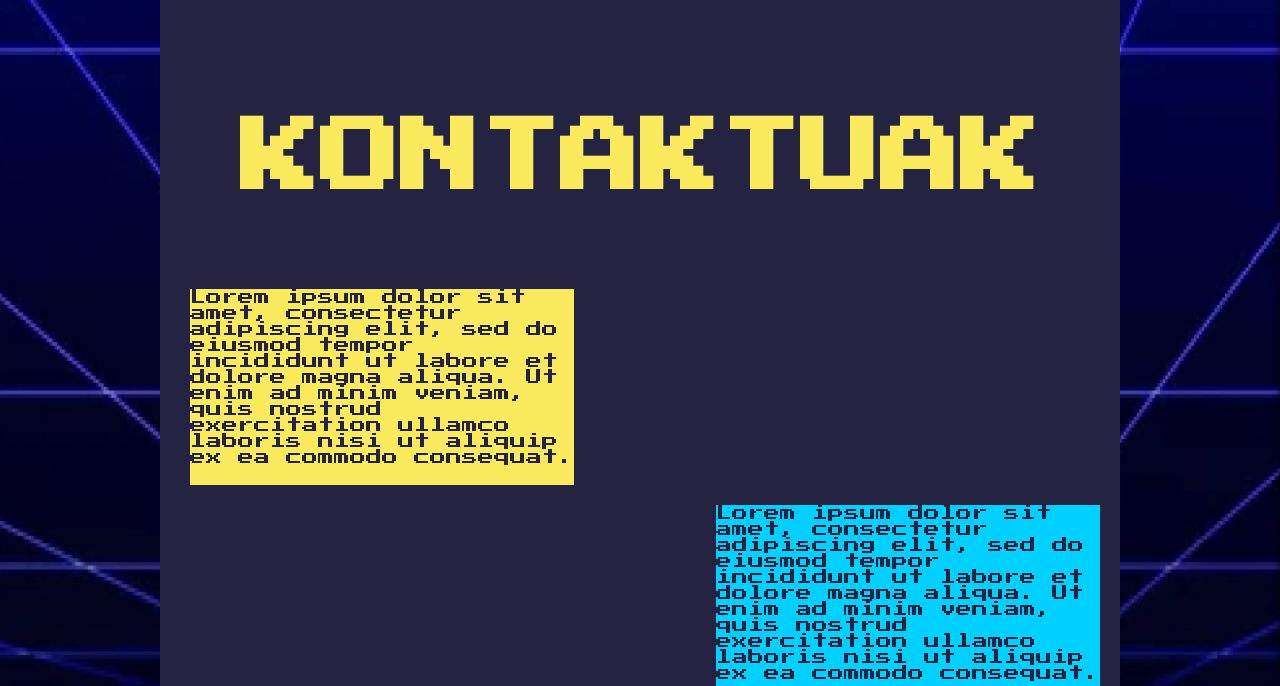
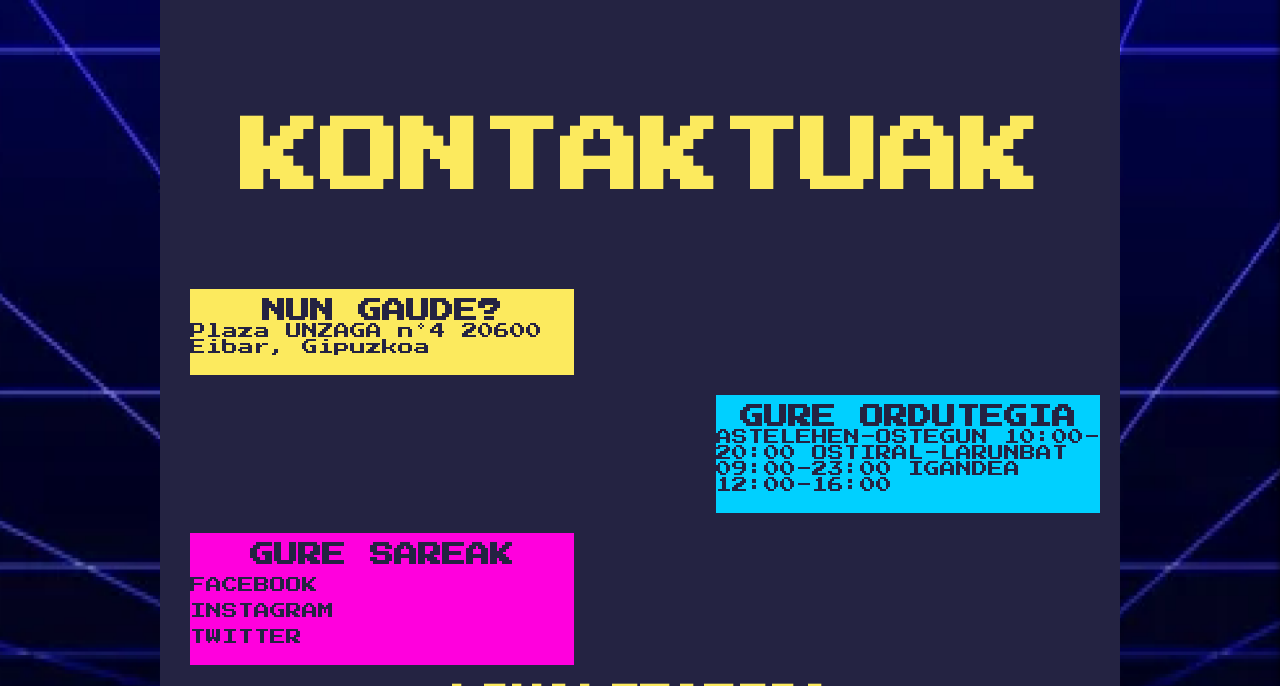
Before and after one commit to alberdijon/Grill-and-Chill, a Django app: page /clientside/kontaktuak/ in a window 1280 px wide. Shown: the part 120-806 px from the top of the page. Run offline with Django 5.2, Linux system fonts and the light colour scheme; data that the repository does not hold is empty.

Commit message:
Hanbat textu aldatuta

```diff
--- a/GrillAndChill/Grill_And_Chill/templates/usertemplates/Kontaktuak.html
+++ b/GrillAndChill/Grill_And_Chill/templates/usertemplates/Kontaktuak.html
@@ -8,31 +8,36 @@
 
     <div class="karratua">
       <div class="textua">
+        <h1 style="color: #242342; padding-top: 10px;">NUN GAUDE?</h1>
         <p>
-              Lorem ipsum dolor sit amet, consectetur adipiscing elit, sed do
-              eiusmod tempor incididunt ut labore et dolore magna aliqua. Ut
-              enim ad minim veniam, quis nostrud exercitation ullamco laboris
-              nisi ut aliquip ex ea commodo consequat.
+          Plaza UNZAGA n°4 20600 Eibar, Gipuzkoa
         </p>
       </div>
     </div>
     <div class="karratua2">
       <div class="textua">
+        <h1 style="color: #242342; padding-top: 10px;">GURE ORDUTEGIA</h1>
         <p>
-              Lorem ipsum dolor sit amet, consectetur adipiscing elit, sed do
-              eiusmod tempor incididunt ut labore et dolore magna aliqua. Ut
-              enim ad minim veniam, quis nostrud exercitation ullamco laboris
-              nisi ut aliquip ex ea commodo consequat.
+          ASTELEHEN-OSTEGUN
+          10:00-20:00
+          OSTIRAL-LARUNBAT
+          09:00-23:00
+          IGANDEA
+          12:00-16:00
         </p>
       </div>
     </div>
     <div class="karratua3">
       <div class="textua">
-            <p>
-              Lorem ipsum dolor sit amet, consectetur adipiscing elit, sed do
-              eiusmod tempor incididunt ut labore et dolore magna aliqua. Ut
-              enim ad minim veniam, quis nostrud exercitation ullamco laboris
-              nisi ut aliquip ex ea commodo consequat.
+        <h1 style="color: #242342; padding-top: 10px;">GURE SAREAK</h1>
+        <p style="padding-top:10px ;">
+          FACEBOOK
+        </p>
+        <p style="padding-top:10px ;">
+          INSTAGRAM
+        </p>
+        <p style="padding-top:10px ;">
+          TWITTER
         </p>
       </div>
     </div>
@@ -40,13 +45,8 @@
   <h1>LOKALIZAZIOA</h1>
   <iframe
     src="https://www.google.com/maps/embed?pb=!1m18!1m12!1m3!1d2909.202438980636!2d-2.4753210233881666!3d43.18426298263321!2m3!1f0!2f0!3f0!3m2!1i1024!2i768!4f13.1!3m3!1m2!1s0xd4e2a88ffd4542f%3A0xbac663946bc8b8b9!2sUntzaga%20Plaza%2C%204%2C%2020600%20Eibar%2C%20Gipuzkoa!5e0!3m2!1ses!2ses!4v1730879341004!5m2!1ses!2ses"
-        width="100%"
-        height="200%"
-        style="border: 0"
-        allowfullscreen=""
-        loading="lazy"
-        referrerpolicy="no-referrer-when-downgrade"
-      ></iframe>
+    width="100%" height="200%" style="border: 0" allowfullscreen="" loading="lazy"
+    referrerpolicy="no-referrer-when-downgrade"></iframe>
 </div>
 
 <script src="js/jquery-3.5.1.min.js"></script>
--- a/GrillAndChill/Grill_And_Chill/templates/usertemplates/Perfil.html
+++ b/GrillAndChill/Grill_And_Chill/templates/usertemplates/Perfil.html
@@ -28,7 +28,7 @@
 
   <form action="{% url 'clientside_logout' %}" method="post">
     {% csrf_token %}
-    <button type="submit" class="logout-btn">Deslogearse</button>
+    <button type="submit" class="logout-btn">Saioa itxi</button>
   </form>
 </div>
 
```
Also changed, not shown: GrillAndChill/Grill_And_Chill/templates/usertemplates/Index.html (+2 -8 lines). Lines whose indentation alone changed are shown as unchanged.
